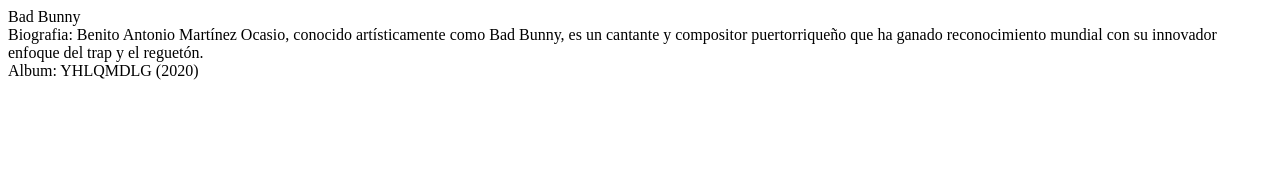
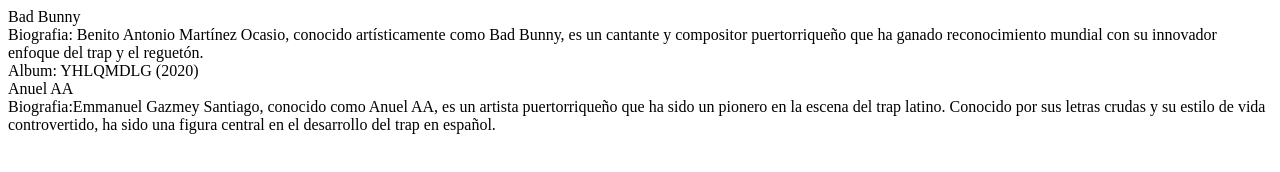
Before and after one commit to MauroC18/punto4_parcial, a plain HTML site: page index.html in a window 1280 px wide. Drawn offline with Linux system fonts and the light colour scheme.

Commit message:
Nombre 2 y bio

```diff
--- a/index.html
+++ b/index.html
@@ -9,5 +9,9 @@
     <div>Bad Bunny</div>
     <div>Biografia: Benito Antonio Martínez Ocasio, conocido artísticamente como Bad Bunny, es un cantante y compositor puertorriqueño que ha ganado reconocimiento mundial con su innovador enfoque del trap y el reguetón.</div>
     <div>Album: YHLQMDLG (2020)</div>
+
+    <div>Anuel AA</div>
+    <div>Biografia:Emmanuel Gazmey Santiago, conocido como Anuel AA, es un artista puertorriqueño que ha sido un pionero en la escena del trap latino. Conocido por sus letras crudas y su estilo de vida controvertido, ha sido una figura central en el desarrollo del trap en español. </div>
+
 </body>
 </html>
```
